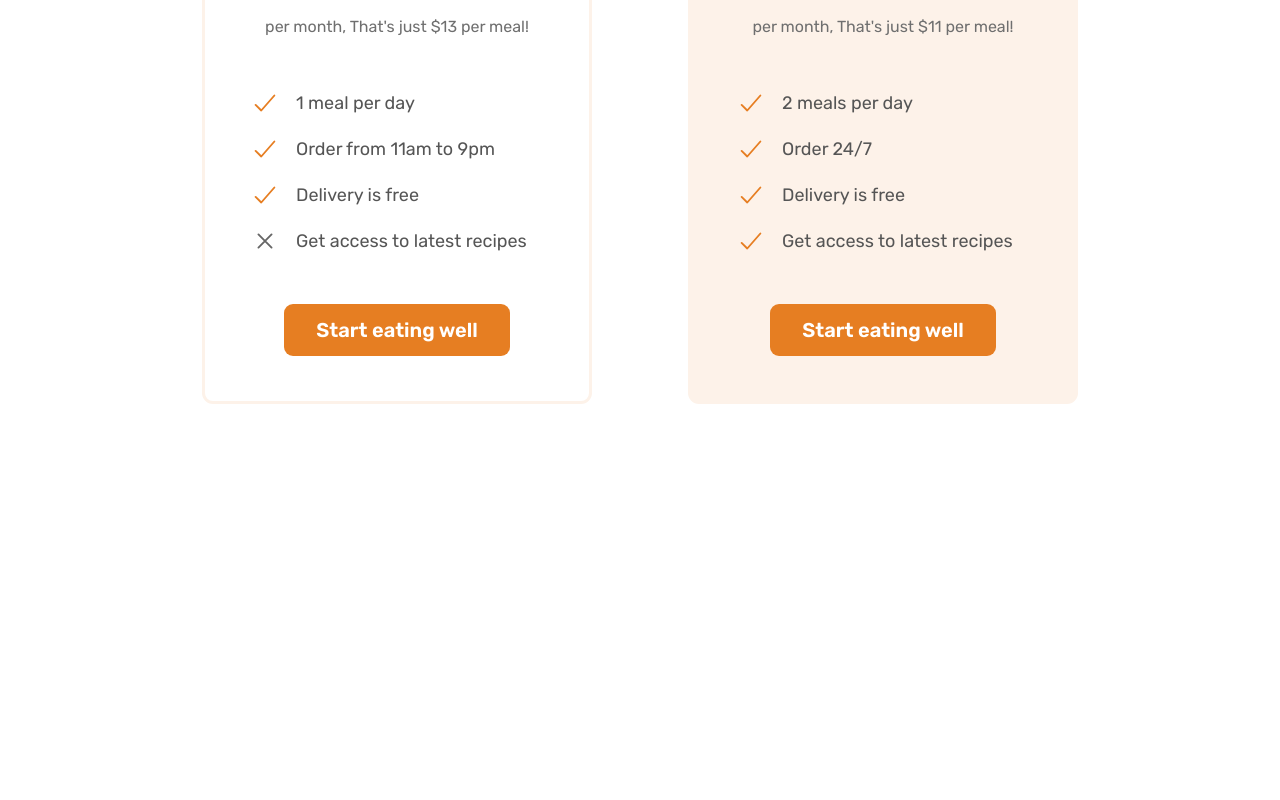
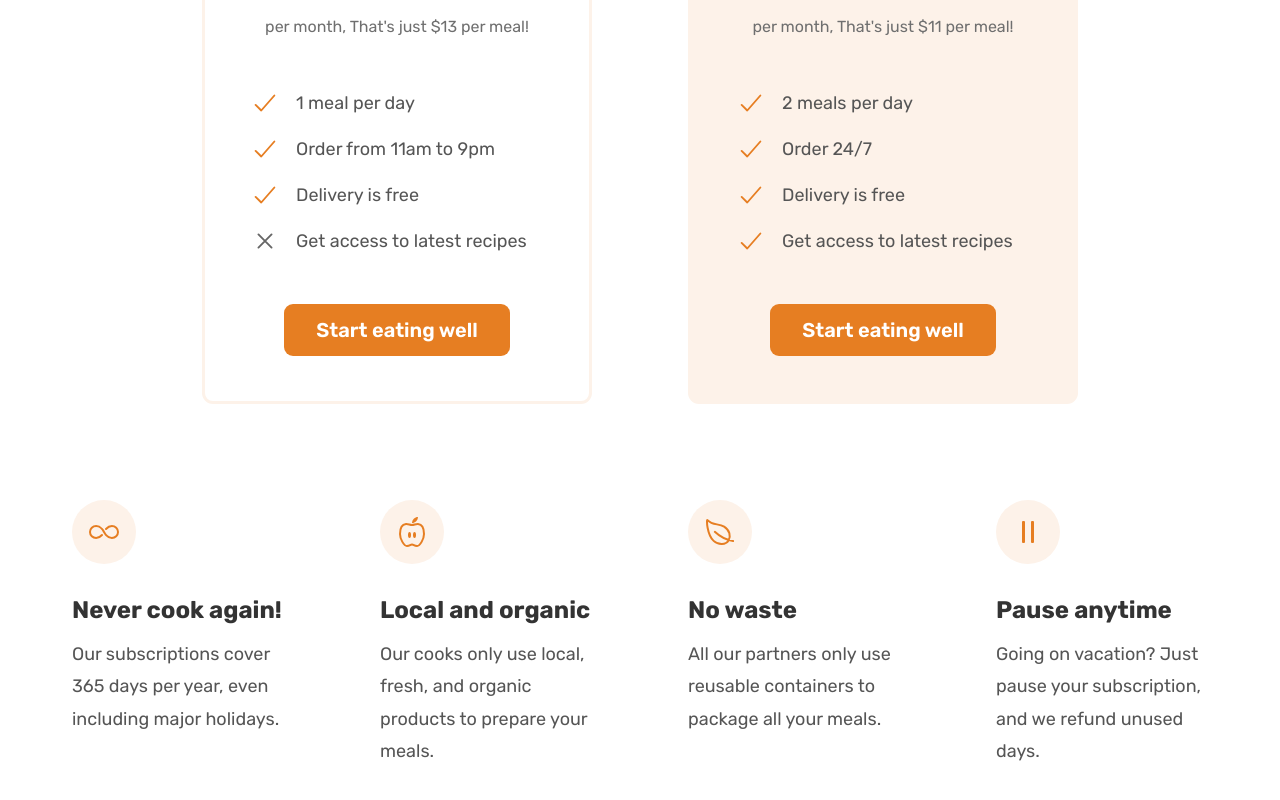
Before and after one commit to Euuphi/omnifood, a React (Create React App) app: page / in a window 1280 px wide. Shown: the part 5037-5837 px from the top of the page. Before the commit the page ends 5537 px from the top, so only its background shows below. Built offline with nearby package versions, Linux system fonts and the light colour scheme.

Commit message:
Implement Feature component into Pricing section

```diff
--- a/src/components/Sections/Pricing/Pricing.js
+++ b/src/components/Sections/Pricing/Pricing.js
@@ -2,12 +2,23 @@ import React from "react";
 
 // Stylesheets
 import styles from "./Pricing.module.css";
+import featureStyles from "./Feature.module.css";
+
+// Icons
+import { IconContext } from "react-icons";
+import {
+    IoInfiniteOutline,
+    IoLeafOutline,
+    IoNutritionOutline,
+    IoPauseOutline,
+} from "react-icons/io5";
 
 // Components
 import Container from "../../Layout/Container";
 import SectionHeading from "../../Headings/SectionHeading";
 import Grid from "../../Layout/Grid";
 import PricingPlan from "./PricingPlan";
+import Feature from "./Feature";
 
 const Pricing = () => {
     const starterPlanBenefits = [
@@ -34,7 +45,7 @@ const Pricing = () => {
                     noContainer
                 />
             </Container>
-            <Container>
+            <Container marginBottom="9.6rem">
                 <Grid col={2}>
                     <PricingPlan
                         className={styles.planStarter}
@@ -53,6 +64,32 @@ const Pricing = () => {
                     />
                 </Grid>
             </Container>
+            <IconContext.Provider value={{ className: featureStyles.icon }}>
+                <Container>
+                    <Grid col={4}>
+                        <Feature
+                            icon={<IoInfiniteOutline />}
+                            title="Never cook again!"
+                            text="Our subscriptions cover 365 days per year, even including major holidays."
+                        />
+                        <Feature
+                            icon={<IoNutritionOutline />}
+                            title="Local and organic"
+                            text="Our cooks only use local, fresh, and organic products to prepare your meals."
+                        />
+                        <Feature
+                            icon={<IoLeafOutline />}
+                            title="No waste"
+                            text="All our partners only use reusable containers to package all your meals."
+                        />
+                        <Feature
+                            icon={<IoPauseOutline />}
+                            title="Pause anytime"
+                            text="Going on vacation? Just pause your subscription, and we refund unused days."
+                        />
+                    </Grid>
+                </Container>
+            </IconContext.Provider>
         </section>
     );
 };
```
